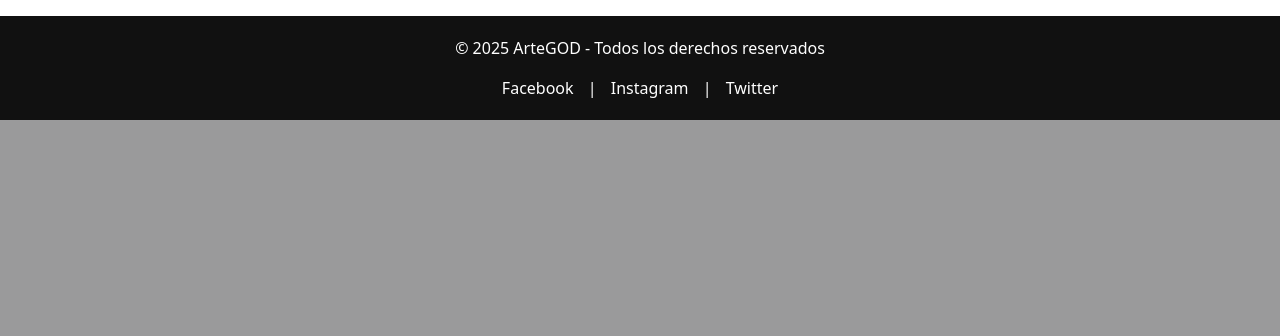
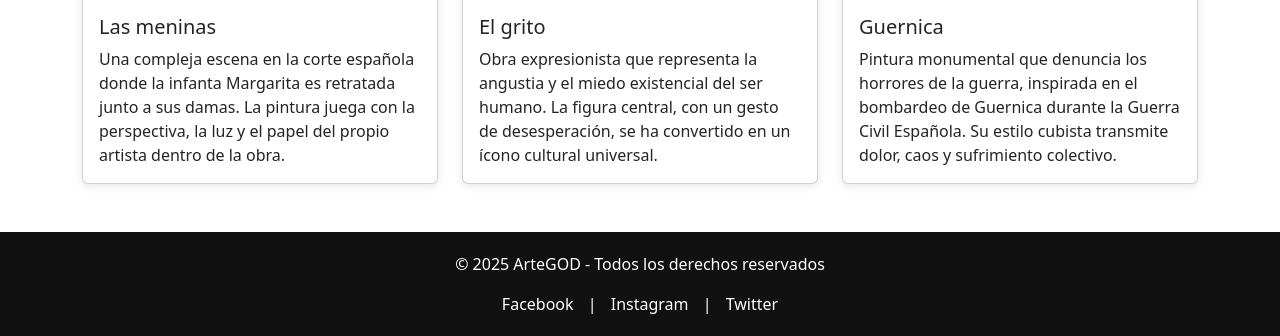
Before and after one commit to CamiNecu/EV1BENCC, a Django app: page /galeriaimagenes/ in a window 1280 px wide. Shown: the part 1277-1613 px from the top of the page. Before the commit the page ends 1397 px from the top, so only its background shows below. Run offline with Django 5.2, Linux system fonts and the light colour scheme.

Commit message:
Pincelito

```diff
--- a/core/templates/core/base.html
+++ b/core/templates/core/base.html
@@ -3,6 +3,7 @@
 <head>
     <meta charset="UTF-8">
     <meta name="viewport" content="width=device-width, initial-scale=1.0">
+    <link rel="icon" href="https://img.icons8.com/ios/32/paint-brush.png" type="image/png">
     <link href="https://cdn.jsdelivr.net/npm/bootstrap@5.3.7/dist/css/bootstrap.min.css" rel="stylesheet" integrity="sha384-LN+7fdVzj6u52u30Kp6M/trliBMCMKTyK833zpbD+pXdCLuTusPj697FH4R/5mcr" crossorigin="anonymous">
     <title>ArteGOD</title>
 </head>
--- a/core/templates/core/galimagenes.html
+++ b/core/templates/core/galimagenes.html
@@ -39,7 +39,7 @@
              class="card-img-top" alt="Monalisa">
         <div class="card-body d-flex flex-column">
           <h5 class="card-title">La Gioconda</h5>
-          <p class="card-text">Leonardo da Vinci (1503-1506)</p>
+          <p class="card-text">Retrato icónico del Renacimiento que destaca por la misteriosa sonrisa de la modelo y la técnica del sfumato. Es considerada una de las obras más famosas y enigmáticas de la historia del arte.</p>
         </div>
       </div>
     </div>
@@ -50,7 +50,7 @@
              class="card-img-top" alt="Noche Estrellada">
         <div class="card-body d-flex flex-column">
           <h5 class="card-title">La noche estrellada</h5>
-          <p class="card-text">Vincent van Gogh (1889)</p>
+          <p class="card-text">Pintada desde la ventana de su habitación en Saint-Rémy, refleja un cielo turbulento lleno de energía y movimiento. Es una de las obras más representativas del postimpresionismo.</p>
         </div>
       </div>
     </div>
@@ -61,7 +61,7 @@
              class="card-img-top" alt="Creación de Adán">
         <div class="card-body d-flex flex-column">
           <h5 class="card-title">La creación de Adán</h5>
-          <p class="card-text">Miguel Ángel (1511) (en la Capilla Sixtina)</p>
+          <p class="card-text">Parte del techo de la Capilla Sixtina, muestra el momento en que Dios le da vida a Adán. Es una obra maestra del Renacimiento y un símbolo de la unión entre lo divino y lo humano.</p>
         </div>
       </div>
     </div>
@@ -75,7 +75,7 @@
              class="card-img-top" alt="Las meninas">
         <div class="card-body d-flex flex-column">
           <h5 class="card-title">Las meninas</h5>
-          <p class="card-text">Diego Velázquez (1656)</p>
+          <p class="card-text">Una compleja escena en la corte española donde la infanta Margarita es retratada junto a sus damas. La pintura juega con la perspectiva, la luz y el papel del propio artista dentro de la obra.</p>
 
         </div>
       </div>
@@ -87,7 +87,7 @@
              class="card-img-top" alt="El grito">
         <div class="card-body d-flex flex-column">
           <h5 class="card-title">El grito</h5>
-          <p class="card-text">Edvard Munch (1893)</p>
+          <p class="card-text">Obra expresionista que representa la angustia y el miedo existencial del ser humano. La figura central, con un gesto de desesperación, se ha convertido en un ícono cultural universal.</p>
 
         </div>
       </div>
@@ -99,7 +99,7 @@
              class="card-img-top" alt="Guernica">
         <div class="card-body d-flex flex-column">
           <h5 class="card-title">Guernica</h5>
-          <p class="card-text">Pablo Picasso (1937)</p>
+          <p class="card-text">Pintura monumental que denuncia los horrores de la guerra, inspirada en el bombardeo de Guernica durante la Guerra Civil Española. Su estilo cubista transmite dolor, caos y sufrimiento colectivo.</p>
 
         </div>
       </div>
```
